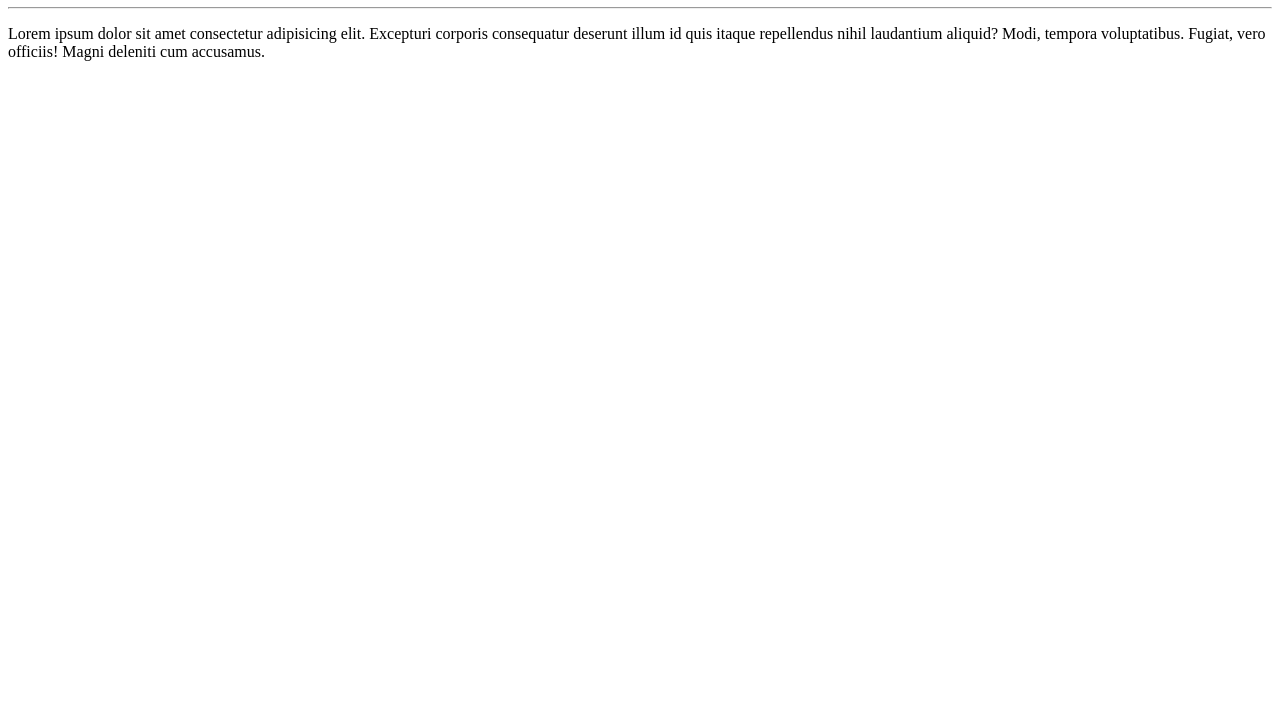
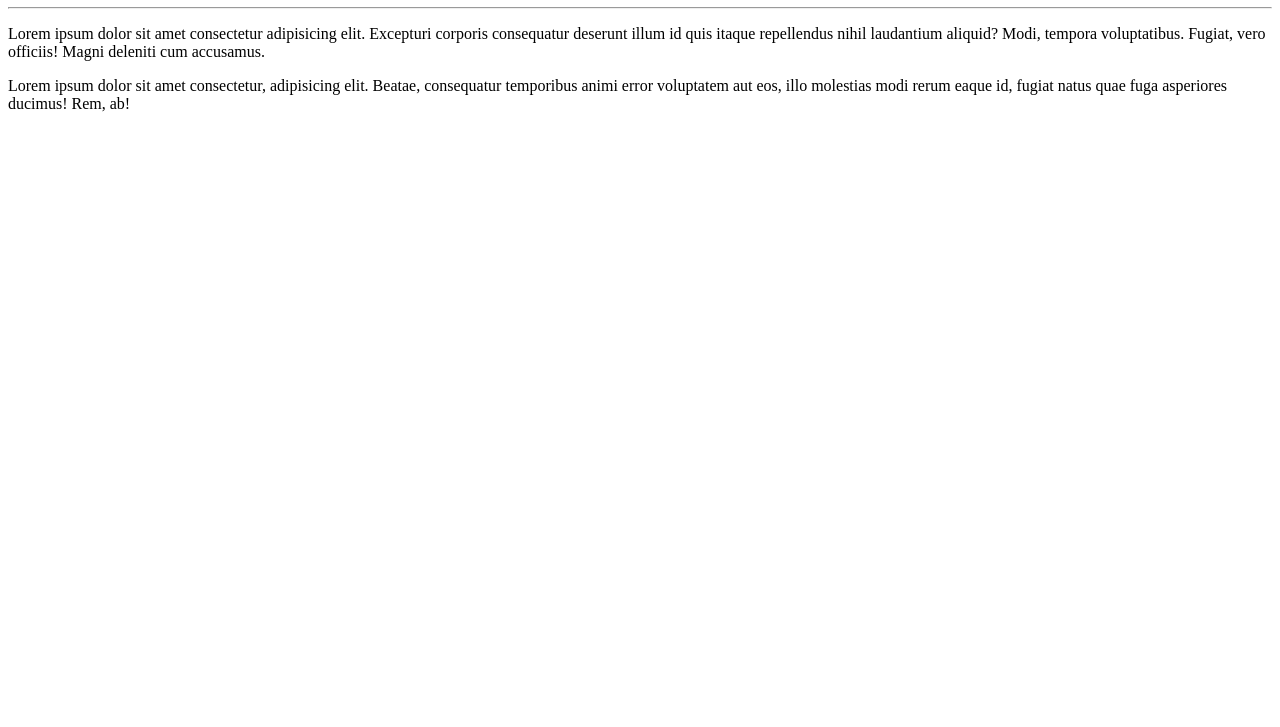
Before and after one commit to CaioS-github/Ola-mundo, a plain HTML site: page site-exemplo/index.html in a window 1280 px wide. Shown: the part 73-800 px from the top of the page. Drawn offline with Linux system fonts and the light colour scheme.

Commit message:
NOVA ATUALIZAÇÃO

```diff
--- a/site-exemplo/index.html
+++ b/site-exemplo/index.html
@@ -10,5 +10,6 @@
     <h1>Olá, mundo!</h1>
     <hr>
     <p>Lorem ipsum dolor sit amet consectetur adipisicing elit. Excepturi corporis consequatur deserunt illum id quis itaque repellendus nihil laudantium aliquid? Modi, tempora voluptatibus. Fugiat, vero officiis! Magni deleniti cum accusamus.</p>
+    <P>Lorem ipsum dolor sit amet consectetur, adipisicing elit. Beatae, consequatur temporibus animi error voluptatem aut eos, illo molestias modi rerum eaque id, fugiat natus quae fuga asperiores ducimus! Rem, ab!</P>
 </body>
 </html>
```
